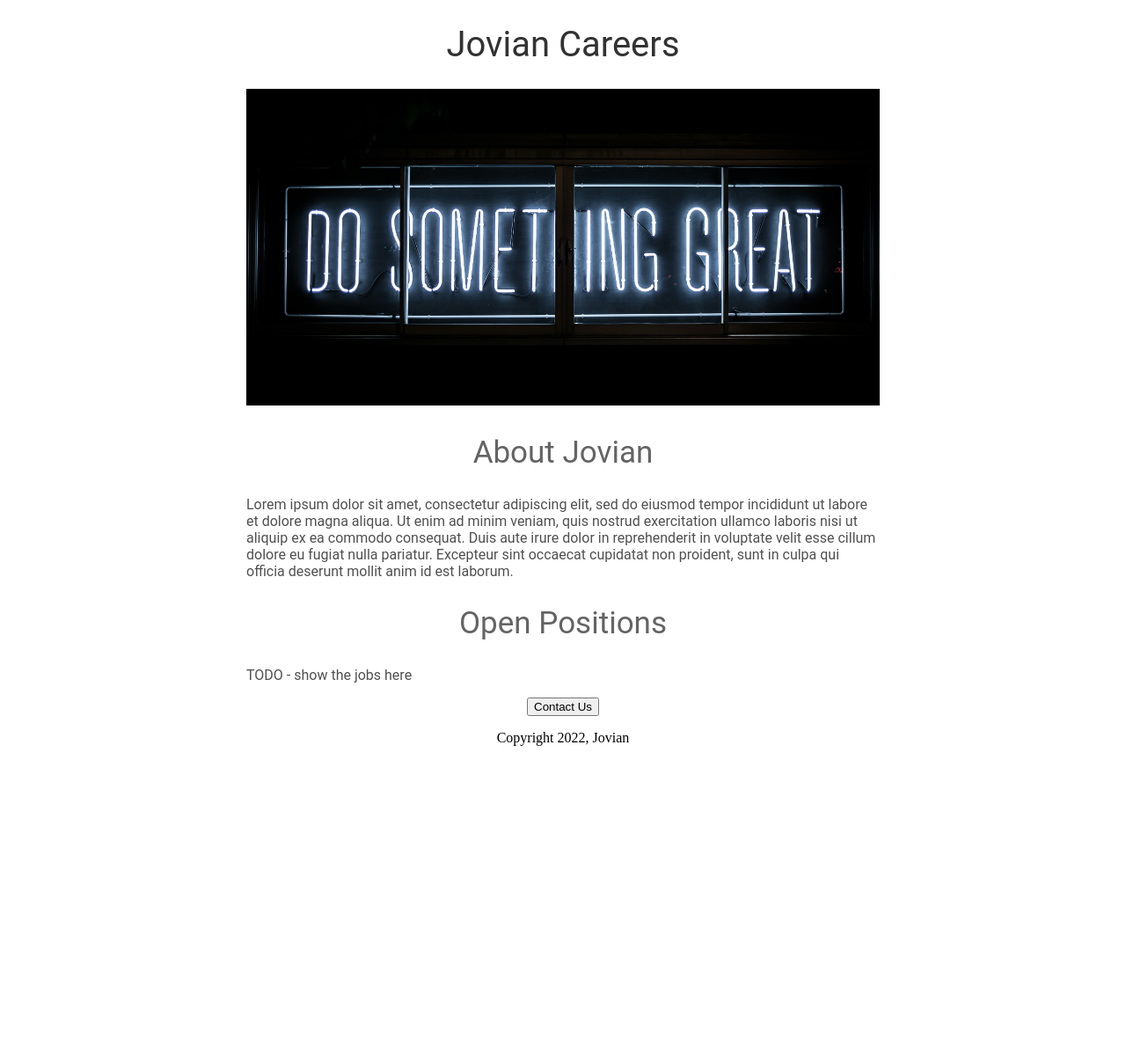
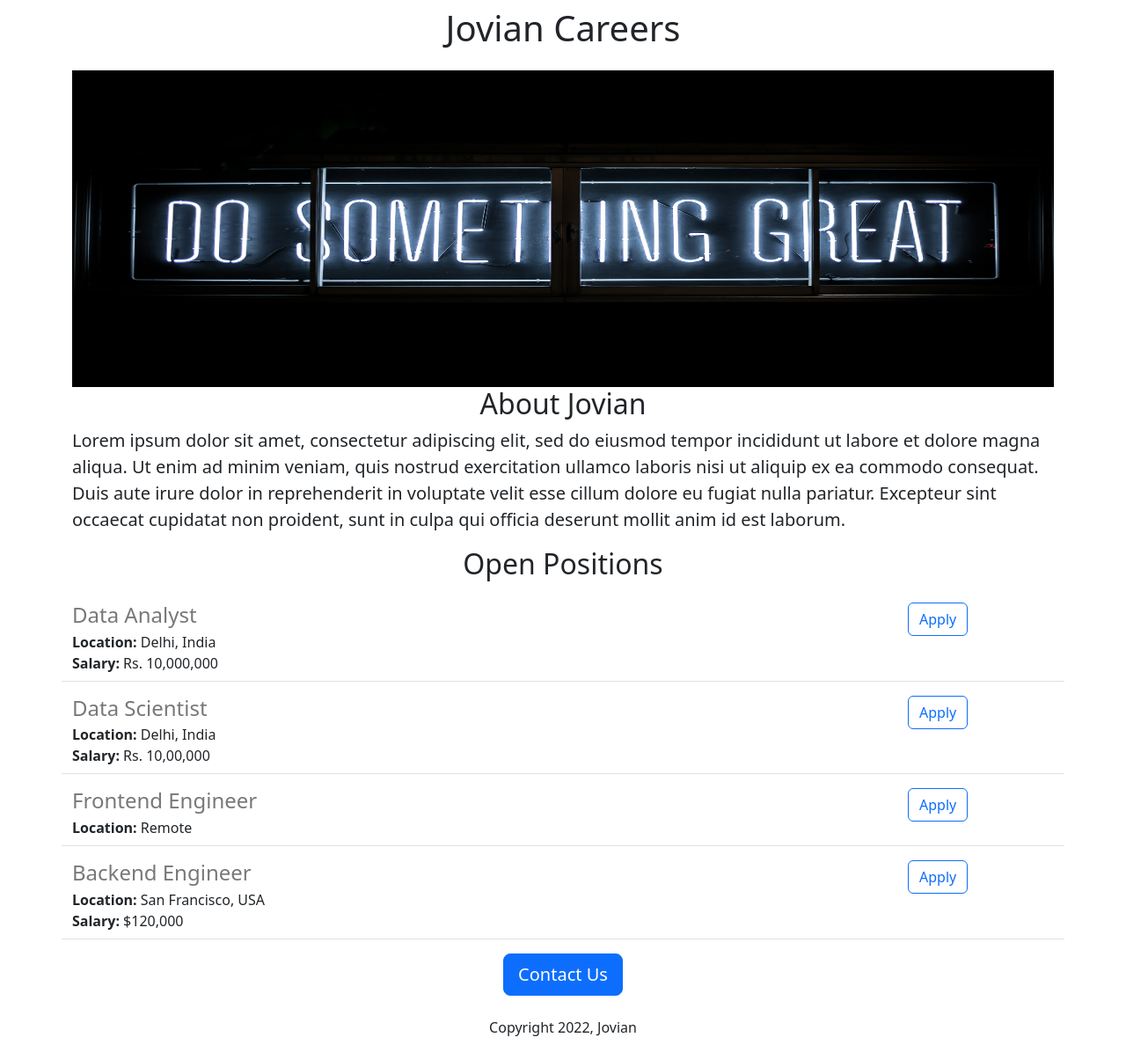
Before and after one commit to Ishoa/jovian-careers-website, a Flask app: page / in a window 1280 px wide. Shown: the whole page at 88% size. Before the commit the page ends 848 px from the top, so only its background shows below. Run offline with Flask 3, Linux system fonts and the light colour scheme.

Commit message:
added dynamic data and api route

```diff
--- a/app.py
+++ b/app.py
@@ -1,10 +1,41 @@
-from flask import Flask, render_template
+from flask import Flask, render_template, jsonify
 
 app = Flask(__name__)
 
+JOBS = [
+  {
+    'id': 1,
+    'title': 'Data Analyst',
+    'location': 'Delhi, India',
+    'salary': 'Rs. 10,000,000'
+  },
+  {
+    'id': 2,
+    'title': 'Data Scientist',
+    'location': 'Delhi, India',
+    'salary': 'Rs. 10,00,000'
+  },
+  {
+    'id': 3,
+    'title': 'Frontend Engineer',
+    'location': 'Remote'
+  },
+  {
+    'id': 4,
+    'title': 'Backend Engineer',
+    'location': 'San Francisco, USA',
+    'salary': '$120,000'
+  }
+]
 @app.route("/")
 def hello_world():
-  return render_template('home.html')
+  return render_template('home.html',
+                        jobs=JOBS,
+                        company_name='Jovian')
+
+@app.route("/api/jobs")
+def list_jobs():
+  return jsonify(JOBS)
 
 if __name__=="__main__":
   app.run(host='0.0.0.0', debug=True)
--- a/templates/home.html
+++ b/templates/home.html
@@ -2,53 +2,35 @@
 <html>
   <head>
     <title>Jovian Careers</title>
+    <meta charset="utf-8">
+    <meta name="viewport" content="width=device-width, initial-scale=1">
+    <link href="https://cdn.jsdelivr.net/npm/bootstrap@5.3.1/dist/css/bootstrap.min.css" rel="stylesheet" integrity="sha384-4bw+/aepP/YC94hEpVNVgiZdgIC5+VKNBQNGCHeKRQN+PtmoHDEXuppvnDJzQIu9" crossorigin="anonymous">
     <style>
-      h1 {
-        font-size: 40px;
-        font-family: Roboto;
-        font-weight: normal;
-        color: rgb(50, 50, 50);
-        text-align: center;
-      }
-
       #banner {
+        height: 360px;
         width: 100%;
-        height: 360px;
-        object-fit: cover;
-      }
-
-      h2 {
-        font-family: Roboto;
-        font-size: 35px;
-        color: rgb(100, 100, 100);
-        text-align: center;
-        font-weight: normal;
-      }
-
-      .bodytext {
-        font-family: Roboto;
-        color: rgb(80, 80, 80);
-      }
-
-      #container {
-        max-width: 720px;
-        margin: 0 auto;
       }
     </style>
   </head>
   <body>
-    <div id="container">
-      <h1>Jovian Careers</h1>
-      <img id="banner" src="https://jovian-careers-website.ishoa.repl.co/static/banner.jpg">
-      <h2>About Jovian</h2>
-      <p class="bodytext">
+    <div class="container">
+      <h1 class="text-center mt-2 mb-4">
+        {{company_name}} Careers
+      </h1>
+      <img class="img-fluid" id="banner" src="https://jovian-careers-website.ishoa.repl.co/static/banner.jpg">
+      <h2 class="text-center">About Jovian</h2>
+      <p class="lead">
       Lorem ipsum dolor sit amet, consectetur adipiscing elit, sed do eiusmod tempor incididunt ut labore et dolore magna aliqua. Ut enim ad minim veniam, quis nostrud exercitation ullamco laboris nisi ut aliquip ex ea commodo consequat. Duis aute irure dolor in reprehenderit in voluptate velit esse cillum dolore eu fugiat nulla pariatur. Excepteur sint occaecat cupidatat non proident, sunt in culpa qui officia deserunt mollit anim id est laborum.
       </p>
-      <h2>Open Positions</h2>
-      <p class="bodytext">TODO - show the jobs here</p>
-      <div style="text-align:center;">
-        <button>Contact Us</button>
-        <p>Copyright 2022, Jovian</p>
+      <h2 class="text-center mt-2 mb-4">Open Positions</h2>
+      <div>
+        {% for job in jobs %}
+          {% include 'jobitem.html' %}
+        {% endfor %}
+      </div>
+      <div class="text-center">
+        <button class="btn btn-primary btn-lg">Contact Us</button>
+        <p class="mt-4">Copyright 2022, Jovian</p>
       </div>
     </div>
   </body>
--- /dev/null
+++ b/templates/jobitem.html
@@ -0,0 +1,18 @@
+<div class="border-bottom row" style="margin-bottom:16px;padding-bottom:8px;">
+  <div class="col-10">
+    <h4 style="color:rgb(120,120,120); margin-bottom:4px;">
+      {{job['title']}}
+    </h4>
+    <div>
+      <b>Location:</b> {{job['location']}}
+    </div>
+    {% if 'salary' in job %}
+    <div>
+      <b>Salary:</b> {{job['salary']}}
+    </div>
+    {% endif %}
+  </div>
+  <div class ="col-2">
+    <button type="button" class="btn btn-outline-primary">Apply</button>
+  </div>
+</div>
```
